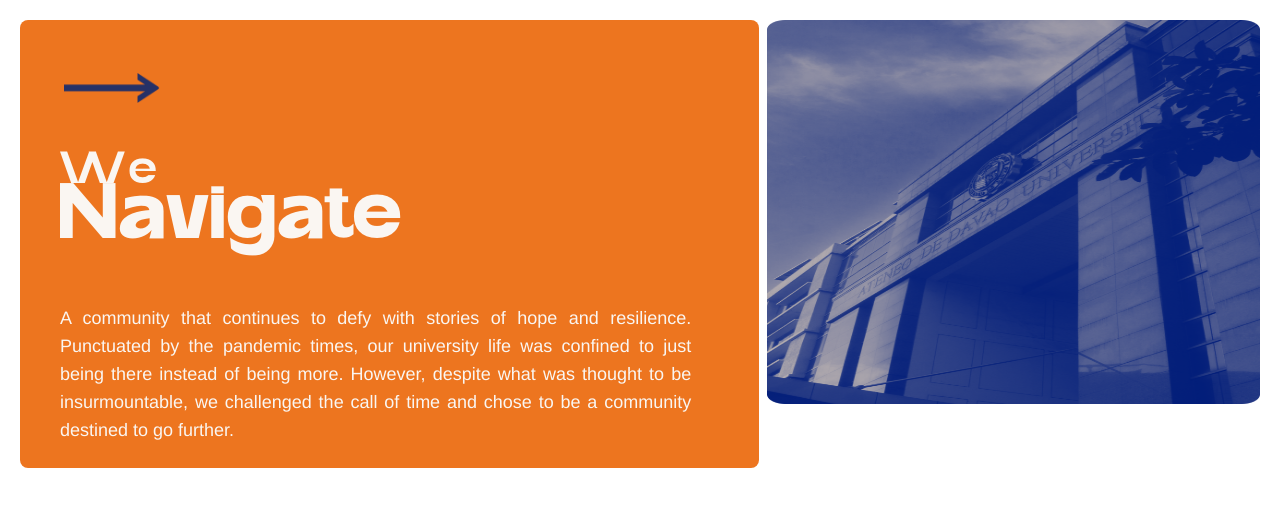
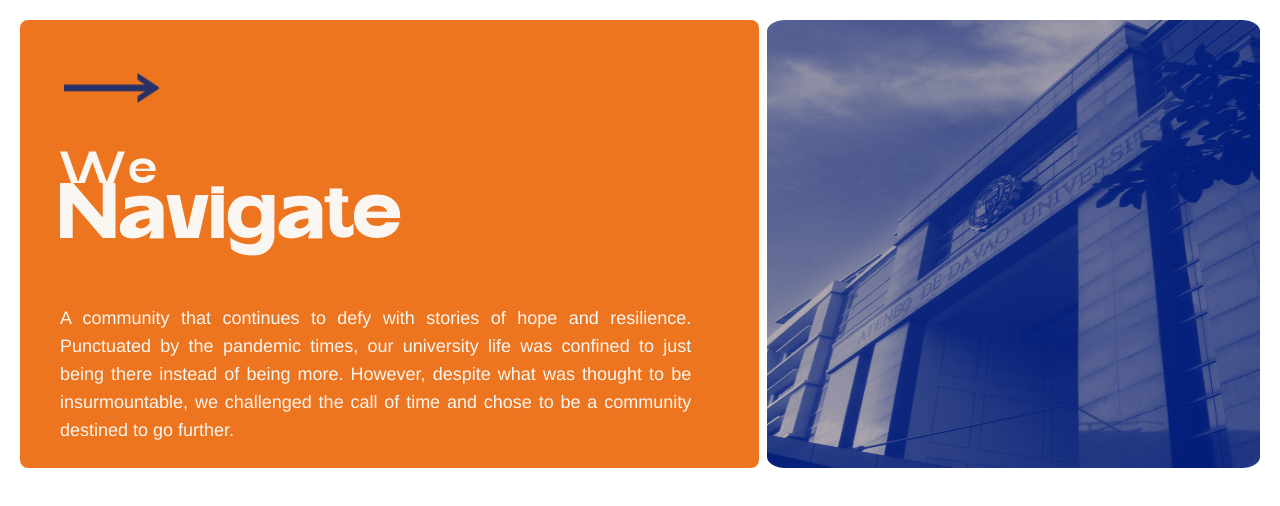
Before and after one commit to SAMAHAN-Systems-Development/samahan-at-the-get-go, a Next.js app: page /AboutThirdSection in a window 1280 px wide. Shown: the top 506 px of the page. Built offline with nearby package versions, Linux system fonts and the light colour scheme.

Commit message:
feat: added image

```diff
--- a/src/components/ui/AboutPage/AboutThirdSection/AboutThirdSection.tsx
+++ b/src/components/ui/AboutPage/AboutThirdSection/AboutThirdSection.tsx
@@ -11,7 +11,7 @@ const AboutThirdSection = () => {
           first_header="We"
           second_header="Navigate"
         />
-        <div className="relative w-2/5 h-96">
+        <div className="relative xl:w-2/5 md:w-full w-full xl:h-auto lg:h-96 h-96 rounded-card">
           <Image
             src="/assets/images/RoxasGate (2).png"
             alt="Ateneo Gate"
```
